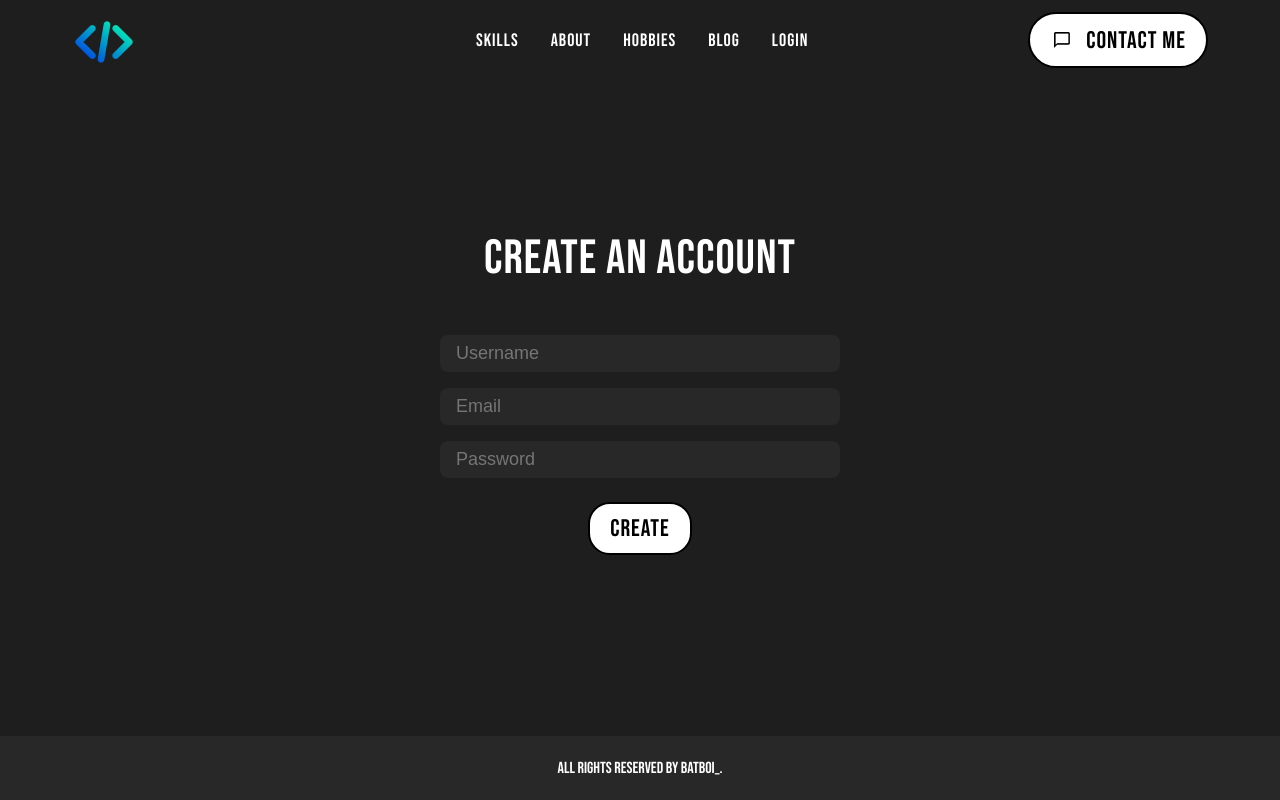
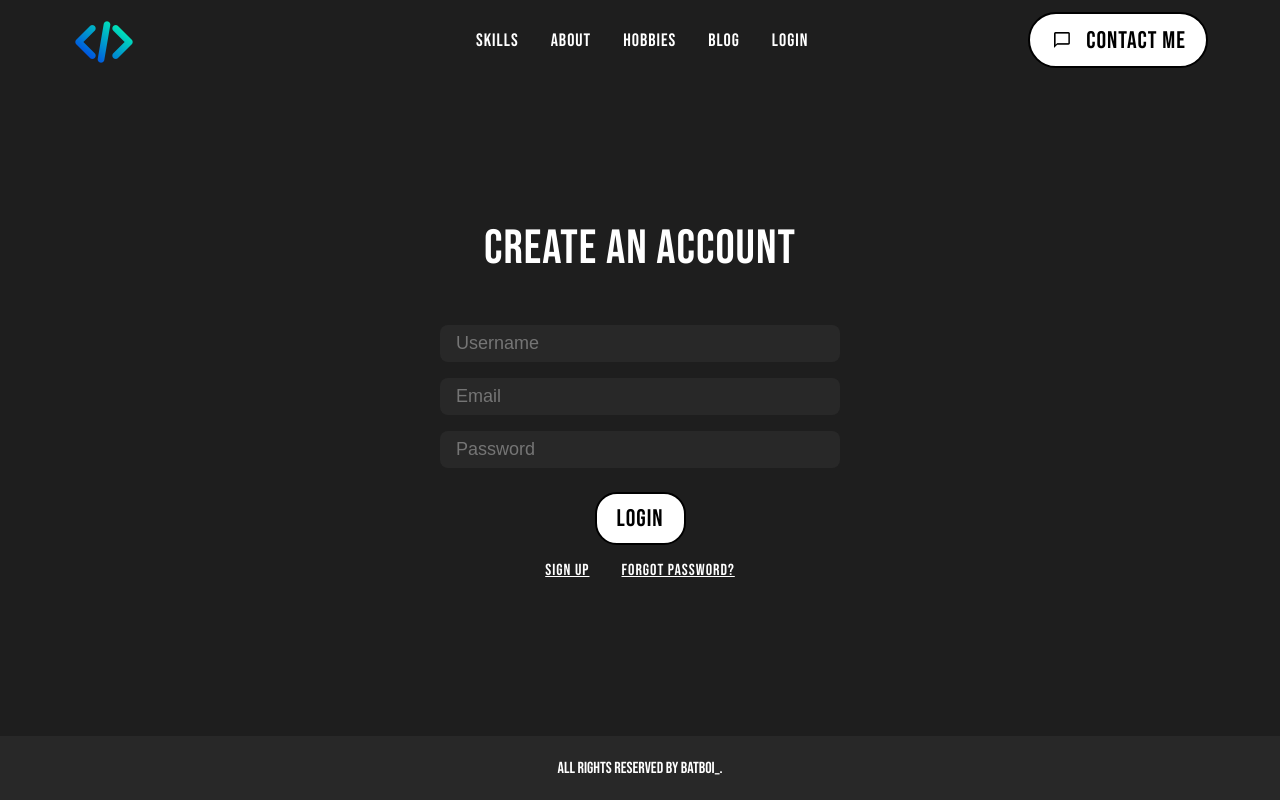
Before and after one commit to artn01/portfolio, a React (Create React App) app: page /login in a window 1280 px wide. Built offline with nearby package versions, Linux system fonts and the light colour scheme.

Commit message:
loginForm

```diff
--- a/src/components/LoginForm/LoginForm.js
+++ b/src/components/LoginForm/LoginForm.js
@@ -6,6 +6,17 @@ const LoginForm = () => {
   const [username, setUsername] = useState('')
   const [email, setEmail] = useState('')
   const [password, setPassword] = useState('')
+
+  const [action, setAction] = useState("Sign Up")
+
+  function pageTitle() {
+    if(id) {
+        return <h2 className='loginTitle'>Log In</h2>
+    } else {
+      return <h2 className='signUpTitle'>Sign Up</h2>
+    }
+
+  }
 
   return (
     <div id='loginForm'>
@@ -29,13 +40,17 @@ const LoginForm = () => {
               {/* {errors.heading && (
                 <span className='error-message'>{errors.heading}</span>)} */}
 
-            <input className='password' name='password' placeholder='Password'
+            <input type='password' className='password' name='password' placeholder='Password'
               value={password}
               onChange={(event) => setPassword(event.target.value)}></input>
               {/* {errors.contents && (
                 <span className='error-message'>{errors.contents}</span>)} */}
+              <button className='loginFormLoginBtn' type='submit' value="Send">Login</button>
 
-            <button className='loginFormSubmitBtn' type='submit' value="Send">Create</button>
+            <div className='signUpForgot'>
+              <a className='loginFormSignUpBtn' href='#'>Sign Up</a>
+              <a className='loginFormForgotBtn' href='#'>Forgot password?</a>
+            </div>
         </form>
     </div>
   )
--- a/src/components/LoginForm/loginForm.css
+++ b/src/components/LoginForm/loginForm.css
@@ -71,7 +71,7 @@
     min-height: 2rem;
 }
 
-.loginFormSubmitBtn {
+.loginFormLoginBtn {
     /* background: white;
     border: none;
     border-radius: 0.5rem;
@@ -98,7 +98,20 @@
     cursor: pointer;
 }
 
-.loginFormSubmitBtn:hover {
+.signUpForgot {
+    display: flex;
+    gap: 2rem;
+}
+
+.loginFormSignUpBtn, .loginFormForgotBtn {
+    color: white;
+    letter-spacing: 1px;
+    text-decoration: none;
+    font-size: medium;
+    text-decoration: underline;
+}
+
+.loginFormLoginBtn:hover {
     color: white;
     box-shadow: 5px -5px 0 #00ddc0;
     /* transform: translateX(5px) translateY(5px); */
@@ -106,6 +119,11 @@
     transition: all 0.5s ease;
 }
 
+.loginFormSignUpBtn:hover, .loginFormForgotBtn:hover {
+    color: #0eeadf;
+    transition: all 1s ease;
+}
+
 .loginTitle, .signUpTitle {
     font-size: 3rem;
     font-weight: 400;
```
